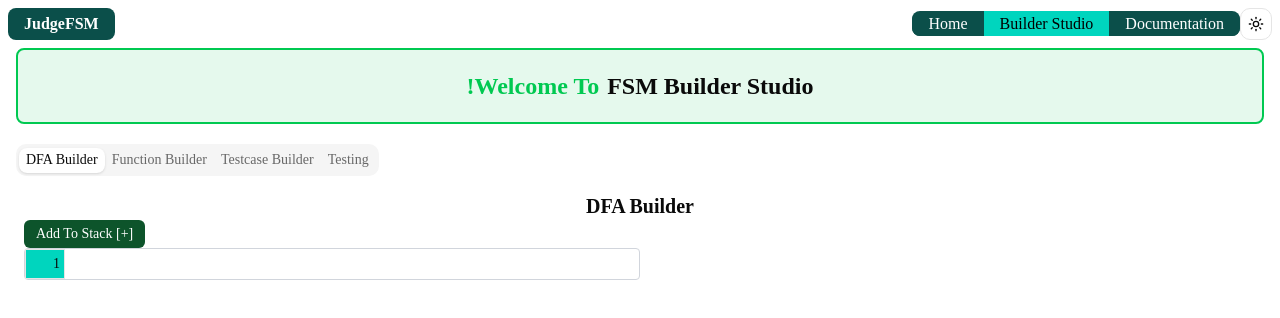
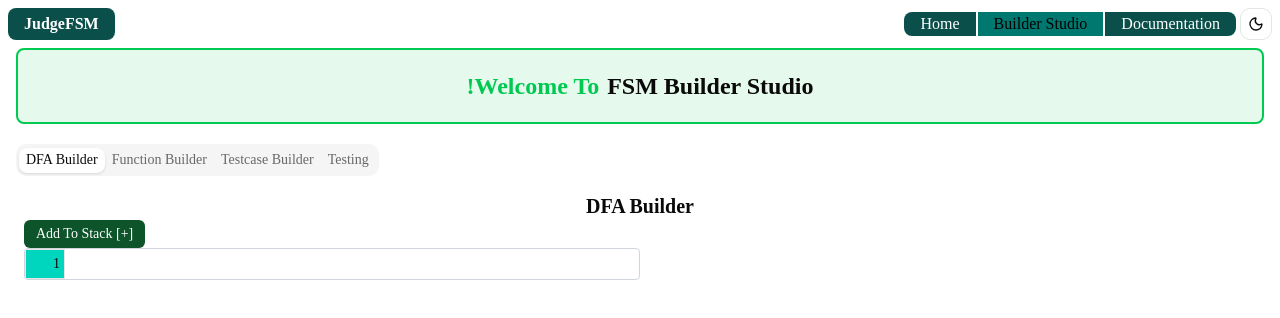
Before and after one commit to NahinM/judgeFSM, a Next.js app: page /studio/builder in a window 1280 px wide. Shown: the top 318 px of the page. Built offline with nearby package versions, Linux system fonts and the light colour scheme.

Commit message:
theme button changed

```diff
--- a/components/nav.tsx
+++ b/components/nav.tsx
@@ -2,6 +2,12 @@
 import { usePathname } from 'next/navigation'
 import Link from "next/link";
 import ModeToggle from "./theme-button";
+
+const linkSet = [
+    { name: 'Home', href: '/' },
+    { name: 'Builder Studio', href: '/studio/builder' },
+    { name: 'Documentation', href: '/docs' },
+]
 
 export default function Nav() {
     const pathname = usePathname();
@@ -10,10 +16,14 @@ export default function Nav() {
         <nav className="bg-transparent text-md p-2 flex justify-between items-center">
             <div className="hover:text-gray-300 font-bold bg-teal-900 py-1 px-4 rounded-md text-white">JudgeFSM</div>
             <div className="flex items-center">
-                <div className="space-x-0.4 rounded-md bg-teal-900 text-white">
-                    <Link href="/" className={`hover:text-gray-300 py-1 px-4 rounded-l-md ${pathname === '/' ? 'bg-teal-400 text-black hover:text-white' : 'bg-teal-900'}`}>Home</Link>
-                    <Link href="/studio/builder" className={`hover:text-gray-300 py-1 px-4 ${pathname === '/studio/builder' ? 'bg-teal-400 text-black hover:text-white' : 'bg-teal-900'}`}>Builder Studio</Link>
-                    <Link href="/docs" className={`hover:text-gray-400 py-1 px-4 rounded-r-md ${pathname === '/docs' ? 'bg-teal-400 text-black hover:text-white' : 'bg-teal-900'}`}>Documentation</Link>
+                <div className="flex space-x-0.5 text-white px-1">
+                    {
+                        linkSet.map((link, i) => (
+                            <Link key={link.href} href={link.href} className={`hover:text-gray-300 px-4 ${pathname === link.href ? 'bg-teal-700 text-black hover:text-white' : 'bg-teal-900'} ${i === 0 ? 'rounded-l-md' : ''} ${i === linkSet.length - 1 ? 'rounded-r-md' : ''}`}>
+                                {link.name}
+                            </Link>
+                        ))
+                    }
                 </div>
                 <ModeToggle />
             </div>
--- a/components/theme-button.tsx
+++ b/components/theme-button.tsx
@@ -4,36 +4,52 @@ import { Moon, Sun } from "lucide-react"
 import { useTheme } from "next-themes"
 
 import { Button } from "@/components/ui/button"
-import {
-    DropdownMenu,
-    DropdownMenuContent,
-    DropdownMenuItem,
-    DropdownMenuTrigger,
-} from "@/components/ui/dropdown-menu"
+// import {
+//     DropdownMenu,
+//     DropdownMenuContent,
+//     DropdownMenuItem,
+//     DropdownMenuTrigger,
+// } from "@/components/ui/dropdown-menu"
+import { useEffect, useState } from "react"
+
+// export default function ModeToggle() {
+//     const { setTheme } = useTheme()
+
+//     return (
+//         <DropdownMenu>
+//             <DropdownMenuTrigger asChild>
+//                 <Button variant="outline" size="icon">
+//                     <Sun className="h-[1.2rem] w-[1.2rem] scale-100 rotate-0 transition-all dark:scale-0 dark:-rotate-90" />
+//                     <Moon className="absolute h-[1.2rem] w-[1.2rem] scale-0 rotate-90 transition-all dark:scale-100 dark:rotate-0" />
+//                     <span className="sr-only">Toggle theme</span>
+//                 </Button>
+//             </DropdownMenuTrigger>
+//             <DropdownMenuContent align="end">
+//                 <DropdownMenuItem onClick={() => setTheme("light")}>
+//                     Light
+//                 </DropdownMenuItem>
+//                 <DropdownMenuItem onClick={() => setTheme("dark")}>
+//                     Dark
+//                 </DropdownMenuItem>
+//                 <DropdownMenuItem onClick={() => setTheme("system")}>
+//                     System
+//                 </DropdownMenuItem>
+//             </DropdownMenuContent>
+//         </DropdownMenu>
+//     )
+// }
 
 export default function ModeToggle() {
     const { setTheme } = useTheme()
+    const [isDarkMode, setIsDarkMode] = useState(window.matchMedia('(prefers-color-scheme: dark)').matches);
+
+    useEffect(() => {
+        setTheme(isDarkMode ? "dark" : "light");
+    }, [])
 
     return (
-        <DropdownMenu>
-            <DropdownMenuTrigger asChild>
-                <Button variant="outline" size="icon">
-                    <Sun className="h-[1.2rem] w-[1.2rem] scale-100 rotate-0 transition-all dark:scale-0 dark:-rotate-90" />
-                    <Moon className="absolute h-[1.2rem] w-[1.2rem] scale-0 rotate-90 transition-all dark:scale-100 dark:rotate-0" />
-                    <span className="sr-only">Toggle theme</span>
-                </Button>
-            </DropdownMenuTrigger>
-            <DropdownMenuContent align="end">
-                <DropdownMenuItem onClick={() => setTheme("light")}>
-                    Light
-                </DropdownMenuItem>
-                <DropdownMenuItem onClick={() => setTheme("dark")}>
-                    Dark
-                </DropdownMenuItem>
-                <DropdownMenuItem onClick={() => setTheme("system")}>
-                    System
-                </DropdownMenuItem>
-            </DropdownMenuContent>
-        </DropdownMenu>
+        <Button variant="outline" size="icon" onClick={() => { setTheme(isDarkMode ? "light" : "dark"); setIsDarkMode(!isDarkMode) }}>
+            {isDarkMode ? <Sun /> : <Moon />}
+        </Button>
     )
 }
```
